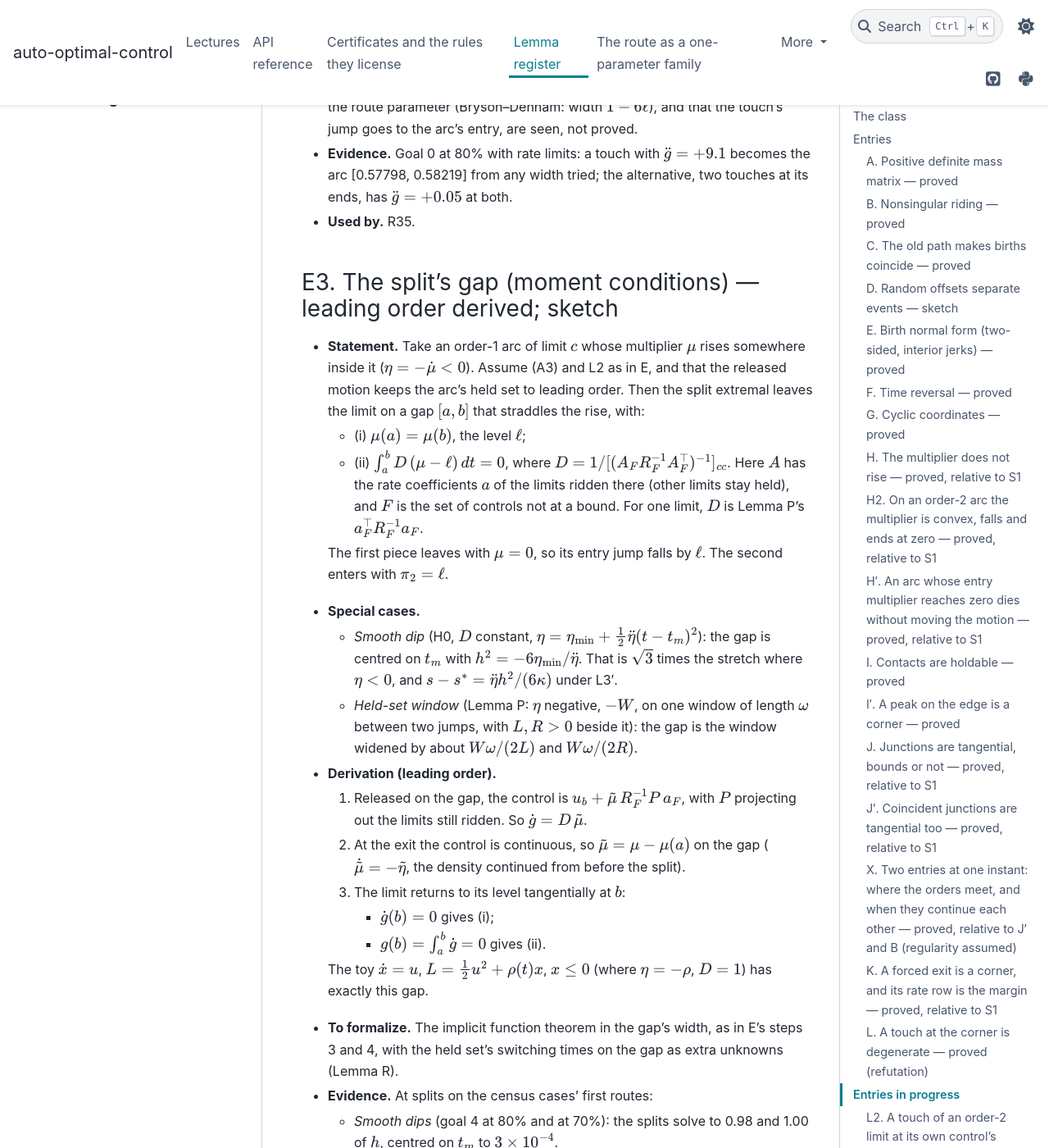
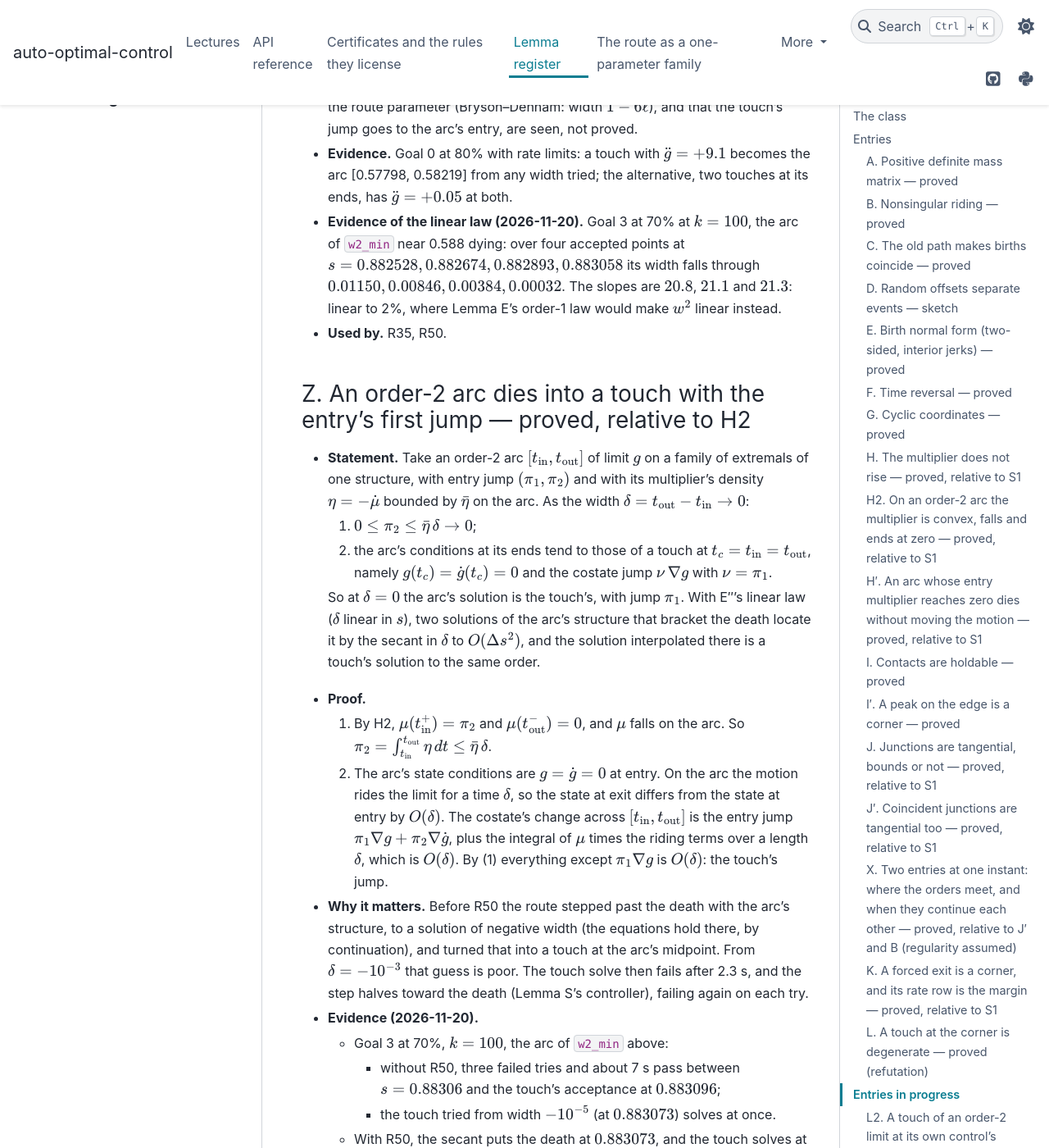
Before and after one commit to idm23/auto-optimal-control, a Sphinx documentation site: the page built from docs/notes/lemma_register.md, in a window 1280 px wide and 1400 px high, scrolled down 16516 px. Shown: the whole window at 82% size. Built offline with Sphinx 7.4.7 and the PyData theme 0.15.4, drawn with Linux system fonts in a browser that asks for light colours; some of the changed text lies outside the part shown.

Commit message:
Lemma Z: an order-2 arc dies into a touch with the entry's first jump; E'' linear-law evidence
Co-Authored-By: Claude Opus 5.5 <noreply@anthropic.com>
Claude-Session: https://claude.ai/code/session_01DzJDSTVJjP1uaCvVbe25Pf

```diff
--- a/docs/notes/lemma_register.md
+++ b/docs/notes/lemma_register.md
@@ -584,7 +584,51 @@ margin is zero exactly when the corner is the only control that holds $g$.
 - **Evidence.** Goal 0 at 80% with rate limits: a touch with $\ddot g = +9.1$ becomes
   the arc [0.57798, 0.58219] from any width tried; the alternative, two touches at
   its ends, has $\ddot g = +0.05$ at both.
-- **Used by.** R35.
+- **Evidence of the linear law (2026-11-20).** Goal 3 at 70% at $k = 100$, the arc of
+  `w2_min` near 0.588 dying: over four accepted points at
+  $s = 0.882528, 0.882674, 0.882893, 0.883058$ its width falls through
+  $0.01150, 0.00846, 0.00384, 0.00032$. The slopes are $20.8$, $21.1$ and $21.3$: linear
+  to 2%, where Lemma E's order-1 law would make $w^2$ linear instead.
+- **Used by.** R35, R50.
+
+### Z. An order-2 arc dies into a touch with the entry's first jump — proved, relative to H2
+
+- **Statement.** Take an order-2 arc $[t_\mathrm{in}, t_\mathrm{out}]$ of limit $g$ on a
+  family of extremals of one structure, with entry jump $(\pi_1, \pi_2)$ and with its
+  multiplier's density $\eta = -\dot\mu$ bounded by $\bar\eta$ on the arc. As the
+  width $\delta = t_\mathrm{out} - t_\mathrm{in} \to 0$:
+  1. $0 \le \pi_2 \le \bar\eta\,\delta \to 0$;
+  2. the arc's conditions at its ends tend to those of a touch at
+     $t_c = t_\mathrm{in} = t_\mathrm{out}$, namely $g(t_c) = \dot g(t_c) = 0$ and the
+     costate jump $\nu\,\nabla g$ with $\nu = \pi_1$.
+
+  So at $\delta = 0$ the arc's solution is the touch's, with jump $\pi_1$. With E″'s
+  linear law ($\delta$ linear in $s$), two solutions of the arc's structure that bracket
+  the death locate it by the secant in $\delta$ to $O(\Delta s^2)$, and the solution
+  interpolated there is a touch's solution to the same order.
+- **Proof.**
+  1. By H2, $\mu(t_\mathrm{in}^+) = \pi_2$ and $\mu(t_\mathrm{out}^-) = 0$, and $\mu$
+     falls on the arc. So $\pi_2 = \int_{t_\mathrm{in}}^{t_\mathrm{out}} \eta\,dt
+     \le \bar\eta\,\delta$.
+  2. The arc's state conditions are $g = \dot g = 0$ at entry. On the arc the motion
+     rides the limit for a time $\delta$, so the state at exit differs from the state at
+     entry by $O(\delta)$. The costate's change across $[t_\mathrm{in}, t_\mathrm{out}]$
+     is the entry jump $\pi_1 \nabla g + \pi_2 \nabla \dot g$, plus the integral of
+     $\mu$ times the riding terms over a length $\delta$, which is $O(\delta)$. By (1)
+     everything except $\pi_1 \nabla g$ is $O(\delta)$: the touch's jump.
+- **Why it matters.** Before R50 the route stepped past the death with the arc's
+  structure, to a solution of negative width (the equations hold there, by continuation),
+  and turned that into a touch at the arc's midpoint. From $\delta = -10^{-3}$ that guess
+  is poor. The touch solve then fails after 2.3 s, and the step halves toward the death
+  (Lemma S's controller), failing again on each try.
+- **Evidence (2026-11-20).**
+  - Goal 3 at 70%, $k = 100$, the arc of `w2_min` above:
+    - without R50, three failed tries and about 7 s pass between $s = 0.88306$ and the
+      touch's acceptance at $0.883096$;
+    - the touch tried from width $-10^{-5}$ (at $0.883073$) solves at once.
+  - With R50, the secant puts the death at $0.883073$, and the touch solves at
+    $0.883076$ on the first try.
+- **Used by.** R50.
 
 ### E3. The split's gap (moment conditions) — leading order derived; sketch
 
```
